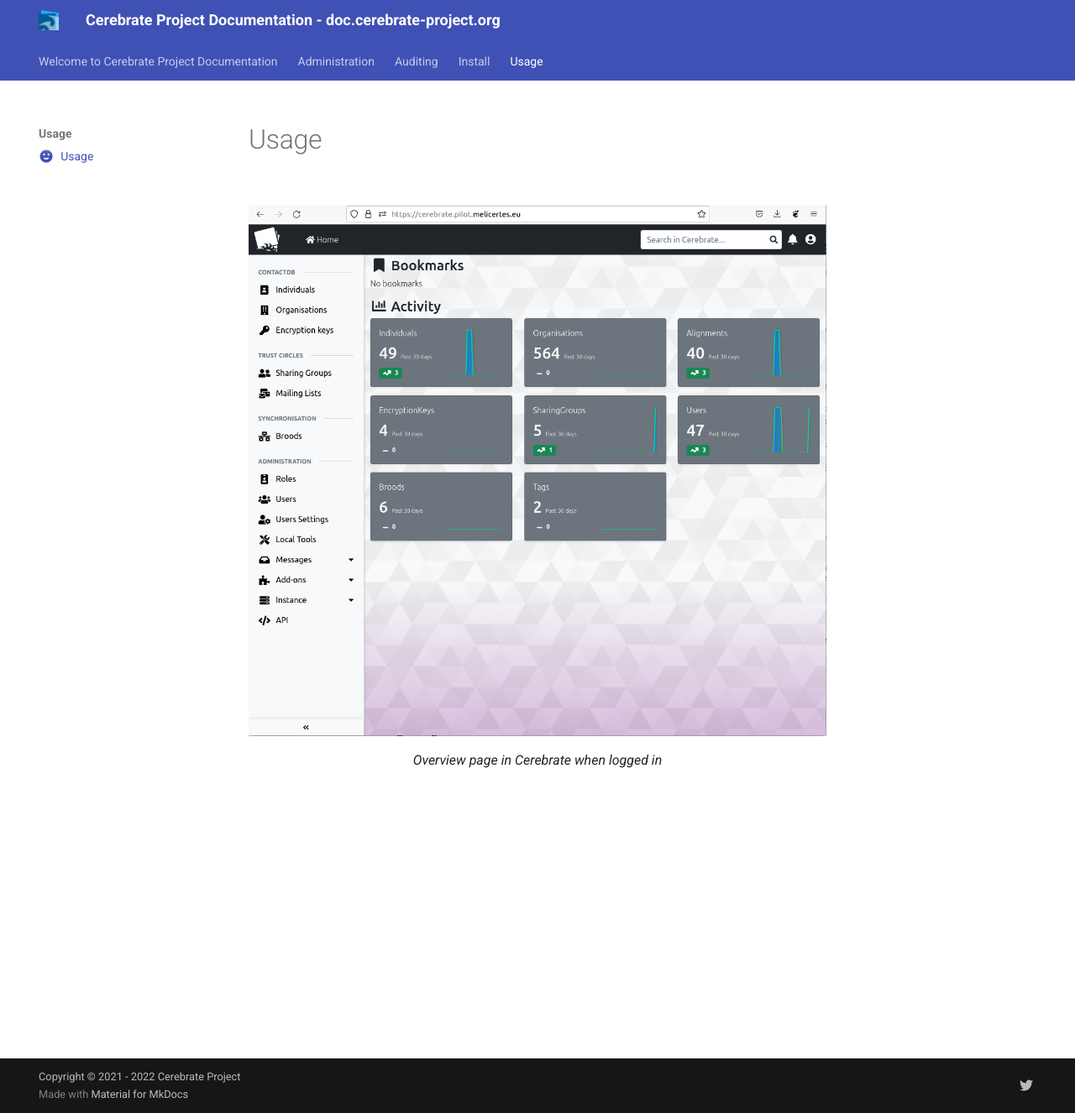
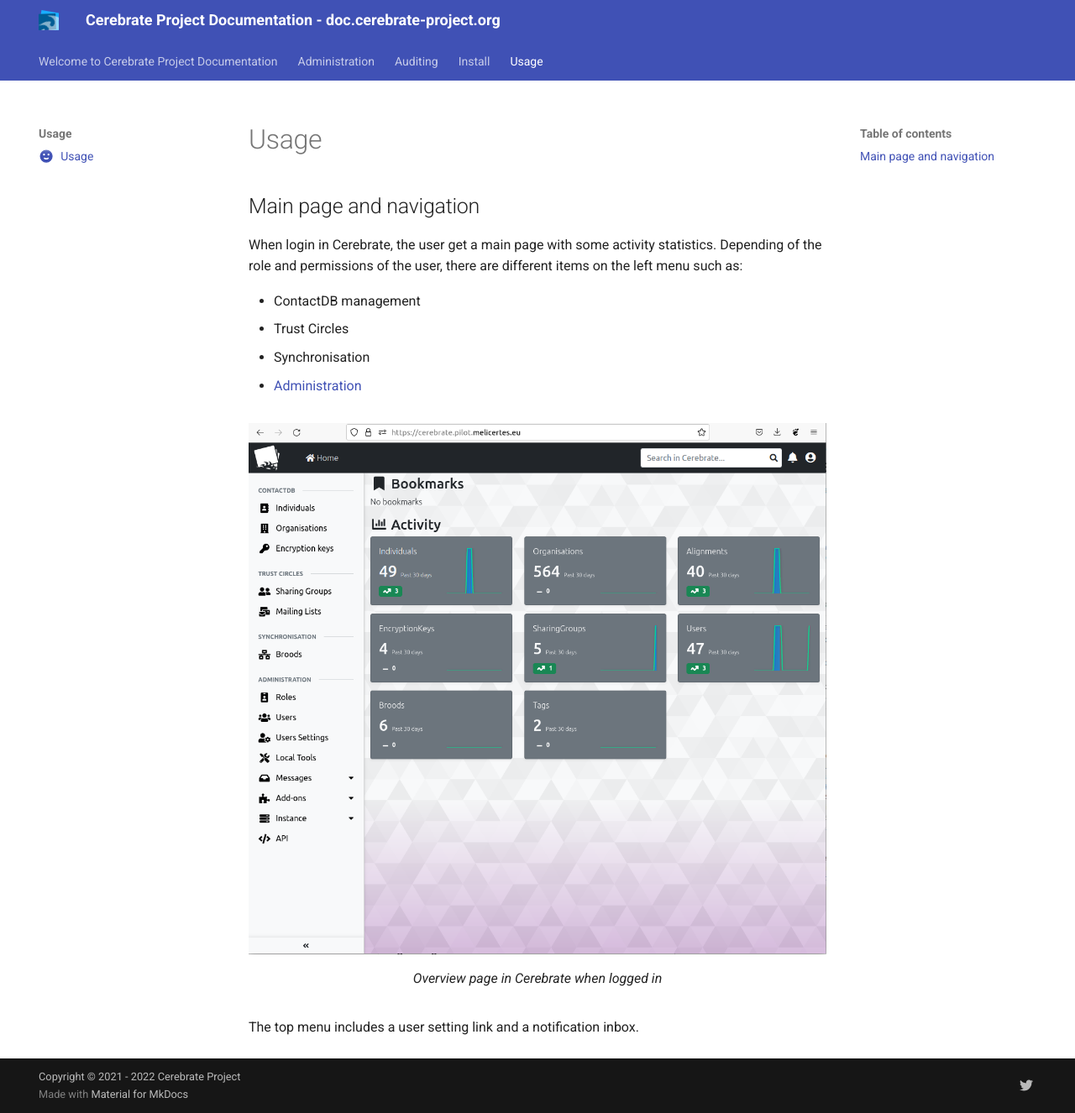
Before and after one commit to cerebrate-project/doc.cerebrate-project.org, an MkDocs documentation site: the page built from docs/usage/index.md, in a window 1280 px wide and 1326 px high. Shown: the whole window at 84% size. Built offline with MkDocs 1.6.1 and Material for MkDocs 9.7.7, drawn with Linux system fonts in a browser that asks for light colours.

Commit message:
chg: [usage] some basic explanation

```diff
--- a/docs/usage/index.md
+++ b/docs/usage/index.md
@@ -5,7 +5,18 @@ description: Usage of the Cerebrate platform
 
 # Usage
 
+## Main page and navigation
+
+When login in Cerebrate, the user get a main page with some activity statistics. Depending of the role and permissions of the user, there are different items on the left menu such as:
+
+- ContactDB management
+- Trust Circles
+- Synchronisation
+- [Administration](/administration)
+
 <figure markdown>
 ![Main page of Cerebrate](../assets/screenshots/mainpage.png)
 <figcaption>Overview page in Cerebrate when logged in</figcaption>
 </figure>
+
+The top menu includes a user setting link and a notification inbox.
```
